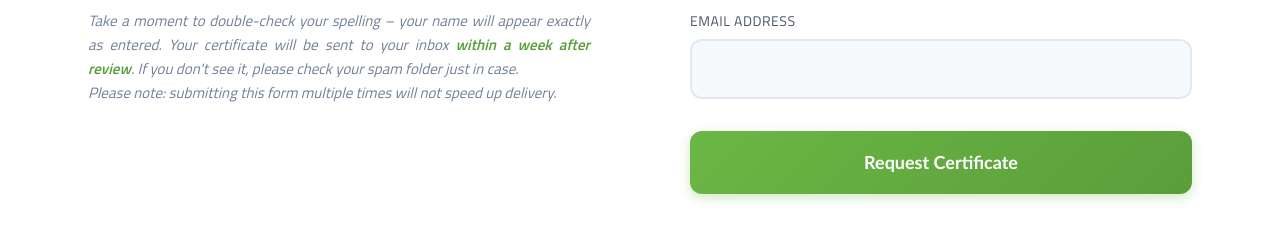
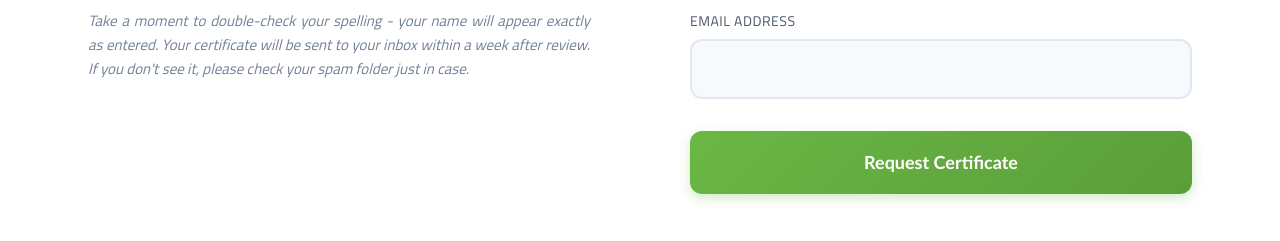
Before and after one commit to nniewinskame-design/Certificate-Request-Navigating-NPD-Food-Safety, a plain HTML site: page index.html in a window 1280 px wide. Shown: the part 411-652 px from the top of the page. Drawn offline with nearby package versions, Linux system fonts and the light colour scheme.

Commit message:
Update index.html

```diff
--- a/index.html
+++ b/index.html
@@ -194,21 +194,14 @@ input[type="text"]:hover, input[type="email"]:hover {
 <div class="header">
     <span class="certificate-icon">🎓</span>
     <h1 class="title">Certificate Request</h1>
-</div>
+    </div>
 <div class="description">
-    <p class="emphasized" style="font-weight: 650;">
-        Please provide your full name as you'd like it to appear on your certificate.
-    </p>
-    <p class="less-emphasized">
-        Take a moment to double-check your spelling – your name will appear exactly as entered.
-        Your certificate will be sent to your inbox
-        <span style="color: #5a9e3a; font-weight: 600;">within a week after review</span>.
-        If you don't see it, please check your spam folder just in case.
-        <br>
-        <span style="font-style: italic;">Please note: submitting this form multiple times will not speed up delivery.</span>
-    </p>
+<p class="emphasized" style="font-weight: 650;">Please provide your full name as you'd like it to appear on your certificate.</p>
+<p class="less-emphasized">Take a moment to double-check your spelling - your name will appear exactly as entered. Your certificate will be sent to your inbox within a week after review. If you don't see it, please check your spam folder just in case.</p>
+<p class style="font-style: italic;"="Please note: submitting this form multiple times will not speed up delivery.</p>
 </div>
 </div>
+
 <div class="form-section">
 <form action="https://api.web3forms.com/submit" method="POST">
     <input type="hidden" name="access_key" value="9c531ce2-5def-43d2-aec7-8eaea14532ec">
```
